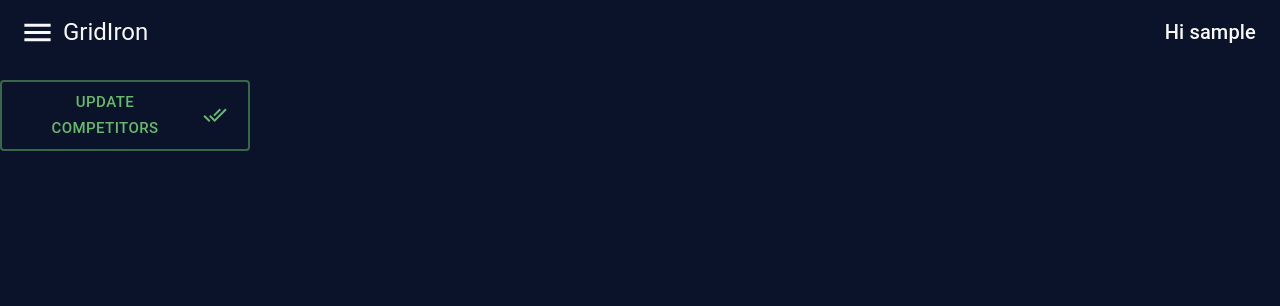
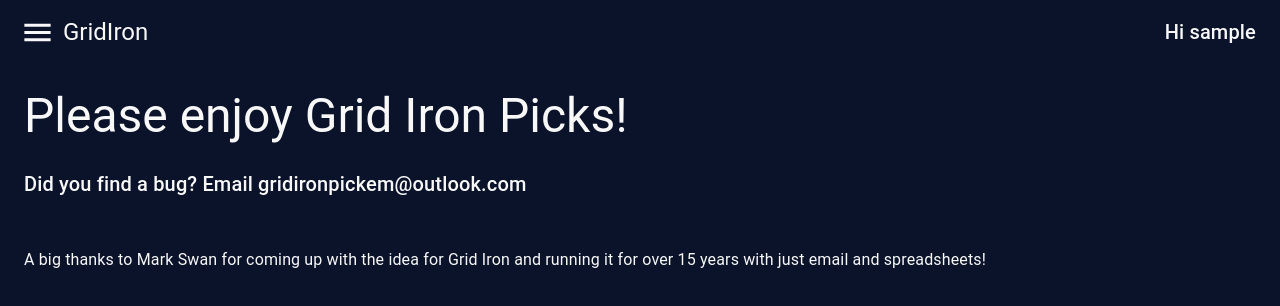
Before and after one commit to Josh-Clemons/gridiron-react, a React (Vite) app: page /#/about in a window 1280 px wide. Shown: the top 306 px of the page. Built offline with nearby package versions, Linux system fonts and the light colour scheme; no server answers; sample sign-in values are in the browser's storage.

Commit message:
set up simple about page

```diff
--- a/src/components/App/App.jsx
+++ b/src/components/App/App.jsx
@@ -44,12 +44,12 @@ function App() {
                 <Route path='/login' element={<LoginPage />} />
                 <Route path='/register' element={<RegisterPage />} />
                 <Route path='/password-reset/:accessCode/:email' element={<ResetPasswordPage />} />
+                <Route path='/about' element={<AboutPage />} />
                 {/* Protected routes */}
                 <Route path='/dashboard' element={<PrivateRoute><DashboardPage /></PrivateRoute>} />
                 <Route path='/league-detail/:inviteCode' element={<PrivateRoute><LeagueDetailsPage /></PrivateRoute>} />
                 <Route path='/find-league' element={<PrivateRoute><FindLeaguePage /></PrivateRoute>} />
                 <Route path='/create' element={<PrivateRoute><CreateLeaguePage /></PrivateRoute>} />
-                <Route path='/about' element={<PrivateRoute><AboutPage /></PrivateRoute>} />
               </Routes>
               <ToastContainer
                   position="top-right"
--- a/src/pages/AboutPage.jsx
+++ b/src/pages/AboutPage.jsx
@@ -1,15 +1,23 @@
-import UpdateCompetitorsButton from "../components/Buttons/UpdateCompetitorsButton.jsx";
 import Box from "@mui/material/Box";
-import {useContext} from "react";
-import {UserContext} from "../contexts/UserContext.jsx";
+import {Typography} from "@mui/material";
 
 const AboutPage = () => {
-    const {user} = useContext(UserContext);
 
     return (
         <>
-            <Box sx={{minHeight: '100vh'}}>
-                <UpdateCompetitorsButton />
+            <Box p={3} sx={{minHeight: '100vh'}}>
+                <Typography variant={'h3'}>
+                    Please enjoy Grid Iron Picks!
+                </Typography>
+                <br/>
+                <Typography variant={'h6'}>
+                    Did you find a bug? Email gridironpickem@outlook.com
+                </Typography>
+                <br/>
+                <br/>
+                <Typography variant={'body1'}>
+                    A big thanks to Mark Swan for coming up with the idea for Grid Iron and running it for over 15 years with just email and spreadsheets!
+                </Typography>
             </Box>
         </>
     )
```
Also changed, not shown: 1 other file (tests, documents, lock files or other folders).
